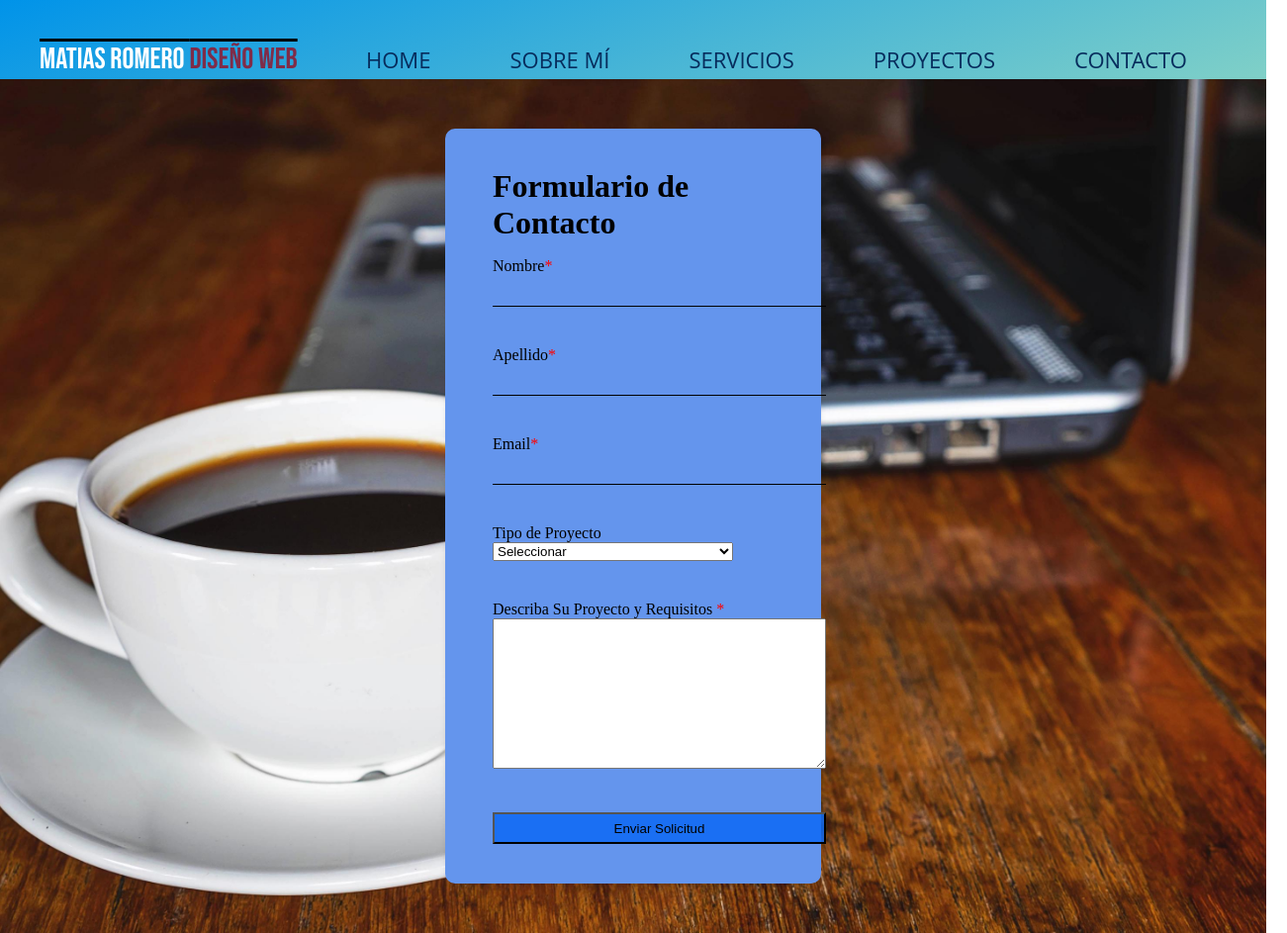
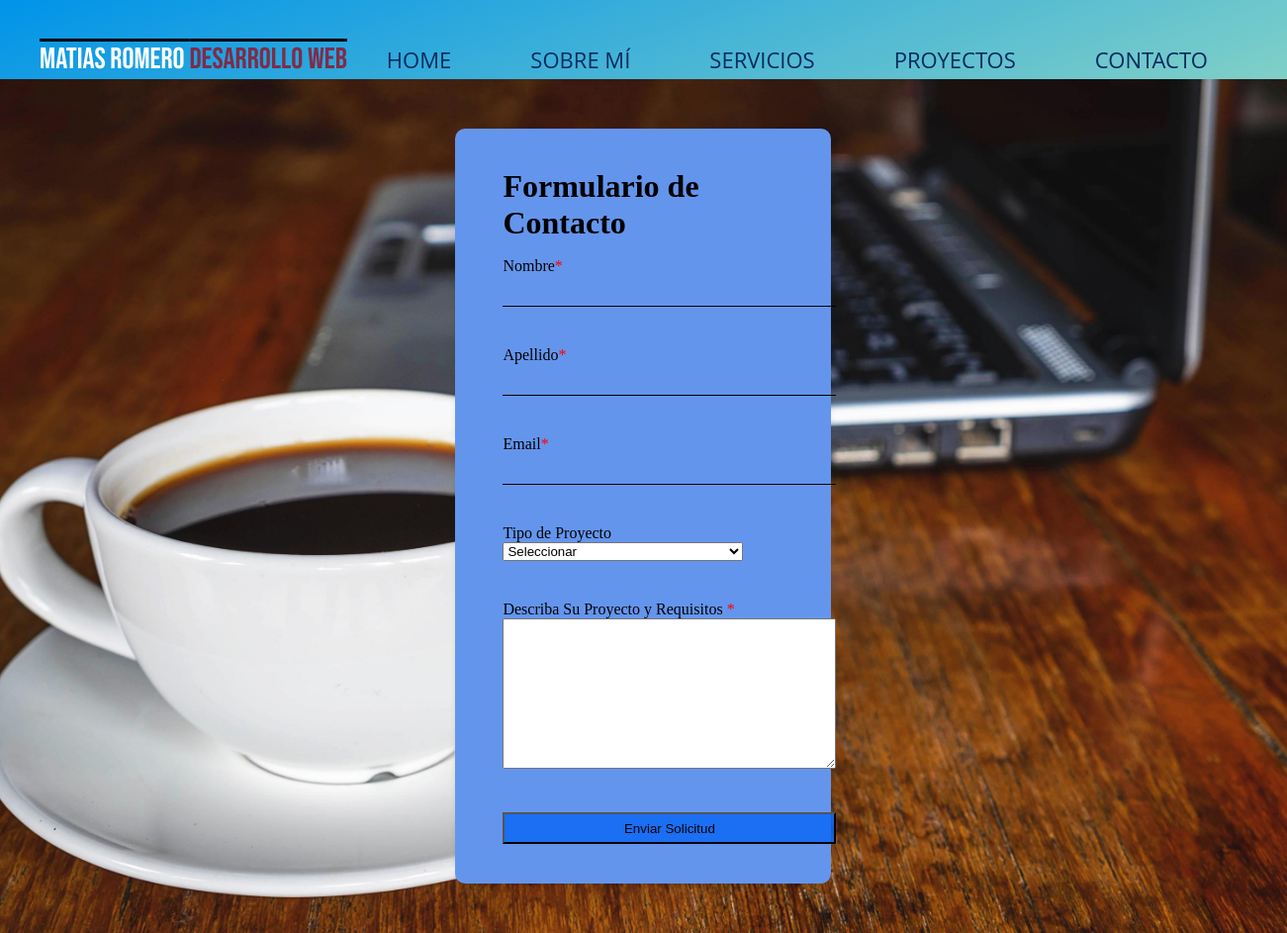
Before and after one commit to Ry0xZ/MrWebDeveloper, a plain HTML site: page pages/contacto.html in a window 1280 px wide. Shown: the top 943 px of the page at 99% size, 1301 px wide, since content can reach past the window. Drawn offline with Linux system fonts and the light colour scheme.

Commit message:
cambio en el logo

```diff
--- a/pages/contacto.html
+++ b/pages/contacto.html
@@ -16,7 +16,7 @@
     <!--Cabecera de la web-->
     <header class="header">
       <nav class="nav">
-        <a href="../index.html" class="logo" >MATIAS ROMERO <span>DISEÑO WEB </span></a>
+        <a href="#" class="logo" >Matias Romero <span>Desarrollo web </span></a>
         <input type="checkbox" id="open-nav">
         <label for="open-nav" class="mobile-button">
         <i class="fa-solid fa-bars"></i>
```
Also changed, not shown: index.html (+1 -1 lines), pages/proyectos.html (+1 -1 lines), pages/servicios.html (+1 -1 lines), pages/sobremi.html (+1 -1 lines).
